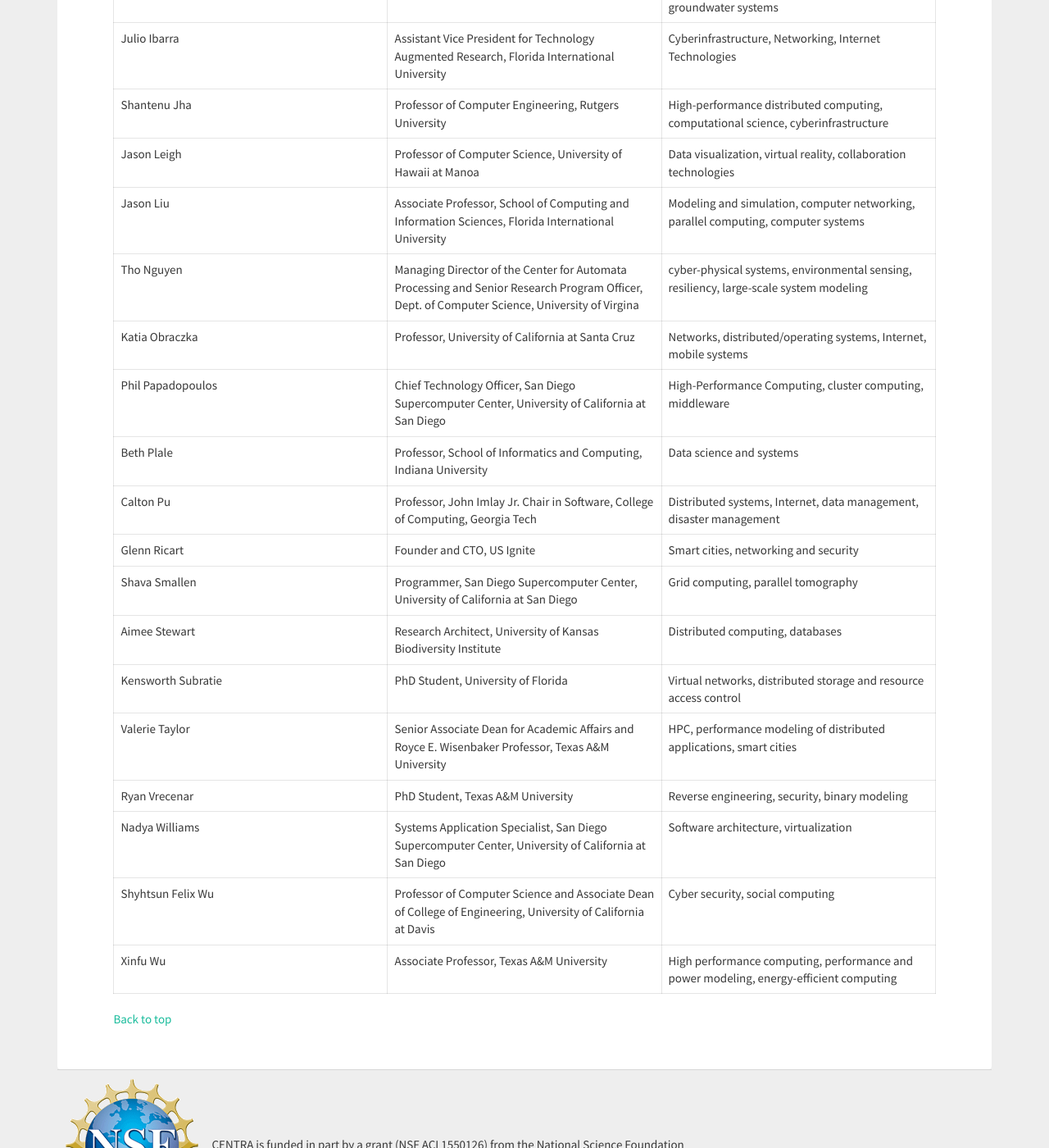
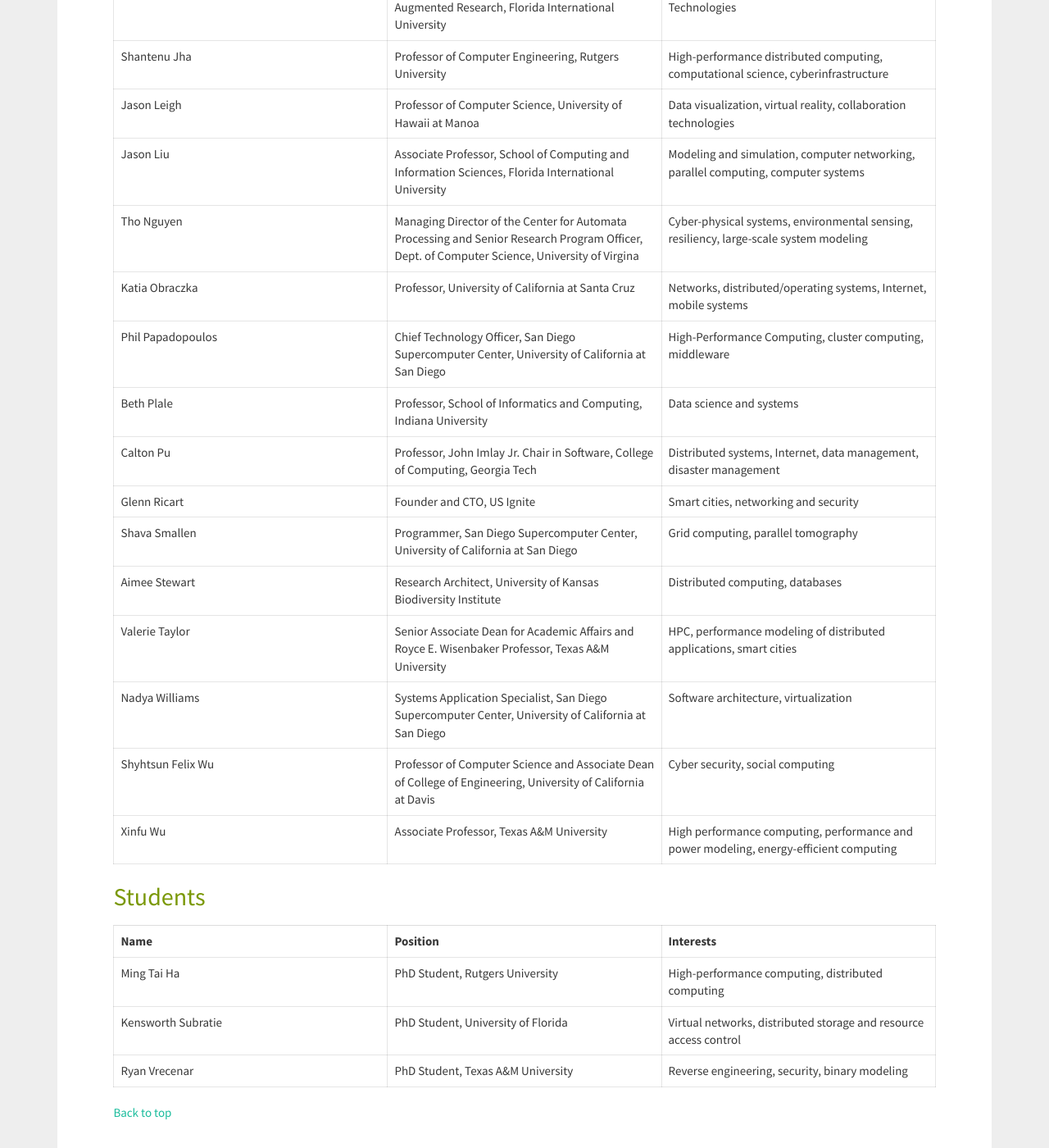
Before and after one commit to hmchou56/centra8, a Jekyll site: the page built from members.md, in a window 1280 px wide and 1400 px high, scrolled down 1341 px. Shown: the whole window at 82% size. Built offline with Jekyll 4.4.1, drawn with Linux system fonts in a browser that asks for light colours; nearby versions of some CDN libraries; some of the changed text lies outside the part shown.

Commit message:
added a table for students
though I have no idea why there needs to be so many spaces between text and the next column (to the right)

```diff
--- a/members.md
+++ b/members.md
@@ -35,13 +35,12 @@
 Peter Dinda        |Professor, Dep. of Electrical Engineering and Computer Science, Northwestern University         |Virtualization, HPC, emphatic computing, performance models
 Renato Figueiredo   |Professor, University of Florida                                              |Peer-to-peer, cloud and autonomic computing, virtualized systems
 Jose Fortes        |Professor, AT&T Eminent Scholar, University of Florida                              |Distributed software-defined systems
-Ming Tai Ha        |PhD Student, Rutgers University                                                |High-performance computing, distributed computing
 Thomas Harmon      |Professor, University of California at Merced                                     |Environment sensors, soil, aquatic and groundwater systems
 Julio Ibarra       |Assistant Vice President for Technology Augmented Research, Florida International University     |Cyberinfrastructure, Networking, Internet Technologies
 Shantenu Jha        |Professor of Computer Engineering, Rutgers University       |High-performance distributed computing, computational science, cyberinfrastructure
 Jason Leigh        |Professor of Computer Science, University of Hawaii at Manoa       |Data visualization, virtual reality, collaboration technologies
 Jason Liu        |Associate Professor, School of Computing and Information Sciences, Florida International University |Modeling and simulation, computer networking, parallel computing, computer systems
-Tho Nguyen        |Managing Director of the Center for Automata Processing and Senior Research Program Officer, Dept. of Computer Science, University of Virgina | cyber-physical systems, environmental sensing, resiliency, large-scale system modeling
+Tho Nguyen        |Managing Director of the Center for Automata Processing and Senior Research Program Officer, Dept. of Computer Science, University of Virgina | Cyber-physical systems, environmental sensing, resiliency, large-scale system modeling
 Katia Obraczka     |Professor, University of California at Santa Cruz                                 |Networks, distributed/operating systems, Internet, mobile systems
 Phil Papadopoulos   |Chief Technology Officer, San Diego Supercomputer Center, University of California at San Diego             |High-Performance Computing, cluster computing, middleware
 Beth Plale          |Professor, School of Informatics and Computing, Indiana University                            |Data science and systems
@@ -49,12 +48,17 @@
 Glenn Ricart        |Founder and CTO, US Ignite                                             |Smart cities, networking and security
 Shava Smallen        |Programmer, San Diego Supercomputer Center, University of California at San Diego |Grid computing, parallel tomography
 Aimee Stewart      |Research Architect, University of Kansas Biodiversity Institute          |Distributed computing, databases
-Kensworth Subratie        |PhD Student, University of Florida               |Virtual networks, distributed storage and resource access control
 Valerie Taylor      |Senior Associate Dean for Academic Affairs and Royce E. Wisenbaker Professor, Texas A&M University |HPC, performance modeling of distributed applications, smart cities
-Ryan Vrecenar      |PhD Student, Texas A&M University        |Reverse engineering, security, binary modeling
 Nadya Williams        |Systems Application Specialist, San Diego Supercomputer Center, University of California at San Diego     |Software architecture, virtualization
 Shyhtsun Felix Wu        |Professor of Computer Science and Associate Dean of College of Engineering, University of California at Davis   |Cyber security, social computing
 Xinfu Wu        |Associate Professor, Texas A&M University          |High performance computing, performance and power modeling, energy-efficient computing
 {: class="table"}
 
+# Students
+
+**Name**  | **Position**  | **Interests** |
+Ming Tai Ha        |PhD Student, Rutgers University                                         |High-performance computing, distributed computing
+Kensworth Subratie        |PhD Student, University of Florida               |Virtual networks, distributed storage and resource access control
+Ryan Vrecenar      |PhD Student, Texas A&M University        |Reverse engineering, security, binary modeling
+{: class="table"}
 <a href="#founders">Back to top</a>
```
